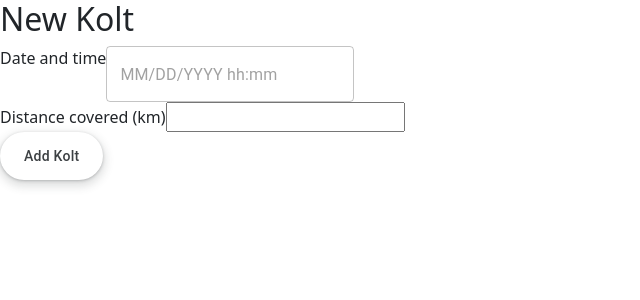
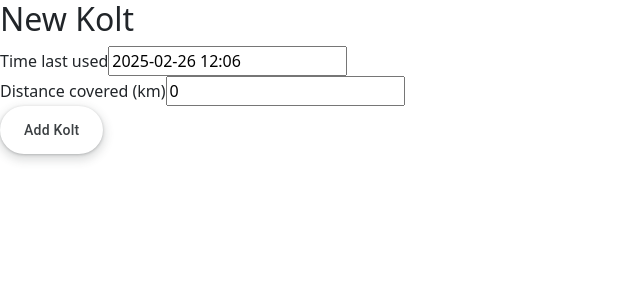
Before and after one commit to Ric-gif/kolt-project, a React (Vite) app: page / in a window 1280 px wide. Shown: the top 300 px of the page, without its empty margins (0-640 px from the left). Built offline with nearby package versions, Linux system fonts and the light colour scheme.

Commit message:
add date and mileage input using react-datepicker; update styles and dependencies

```diff
--- a/package.json
+++ b/package.json
@@ -16,8 +16,10 @@
     "@mui/x-date-pickers": "^7.27.1",
     "@popperjs/core": "^2.11.8",
     "bootstrap": "^5.3.3",
+    "date-fns": "^4.1.0",
     "dayjs": "^1.11.13",
     "react": "^19.0.0",
+    "react-datepicker": "^8.1.0",
     "react-dom": "^19.0.0",
     "sass": "^1.85.1"
   },
--- a/src/Components/Create/CreateKolt.jsx
+++ b/src/Components/Create/CreateKolt.jsx
@@ -1,38 +1,48 @@
 import { useState } from "react";
-import { AdapterDayjs } from '@mui/x-date-pickers/AdapterDayjs';
-import { LocalizationProvider } from '@mui/x-date-pickers/LocalizationProvider';
-import { DateTimePicker } from '@mui/x-date-pickers/DateTimePicker';
-import dayjs from 'dayjs';
+import DatePicker from "react-datepicker";
+import "react-datepicker/dist/react-datepicker.css";
 
 export default function CreateKolt({ koltData, setKoltData }) {
 
-    const [lastUseTime, setLastUseTime] = useState('');
+    const currentDateTime = new Date();
+    const formatDateTime = (date) => {
+        const pad = (num) => num.toString().padStart(2, '0');
+        return `${date.getFullYear()}-${pad(date.getMonth() + 1)}-${pad(date.getDate())} ${pad(date.getHours())}:${pad(date.getMinutes())}`;
+    };
+
     const [totalRideKilometers, setTotalKilometers] = useState(0);
+    const [lastUseTime, setLastUseTime] = useState(formatDateTime(currentDateTime));
 
-    const addKolt = _ => {
-        const formattedLastUseTime = dayjs(lastUseTime).format('YYYY-MM-DD HH:mm');
+    const addKolt = (e) => {
+        e.preventDefault();
         const kolt = {
             id: koltData.length + 1,
             registrationCode: uniqueCode(8),
             isBusy: 0,
-            lastUseTime: formattedLastUseTime,
-            totalRideKilometers: parseFloat(parseFloat(totalRideKilometers).toFixed(2))
-        }
+            lastUseTime,
+            totalRideKilometers: parseFloat(parseFloat(totalRideKilometers).toFixed(2)),
+        };
         setKoltData([...koltData, kolt]);
-    }
 
-    const uniqueCode = s => {
-        const char = 'ABCDEFGHIJKLMNOPQRSTUVWXYZ0123456789';
-        let result = '';
+        setTotalKilometers(0);
+        setLastUseTime(formatDateTime(currentDateTime));
+    };
 
+    const uniqueCode = (s) => {
+        const char = "ABCDEFGHIJKLMNOPQRSTUVWXYZ0123456789";
+        let result = "";
         for (let i = 0; i < s; i++) {
             result += char.charAt(Math.floor(Math.random() * char.length));
         }
         return result;
-    }
+    };
 
-    const currentDate = new Date();
-
+    const parseDateTime = (dateTimeString) => {
+        const [datePart, timePart] = dateTimeString.split(' ');
+        const [year, month, day] = datePart.split('-').map(Number);
+        const [hours, minutes] = timePart.split(':').map(Number);
+        return new Date(year, month - 1, day, hours, minutes);
+    };
 
     return (
         <>
@@ -40,14 +50,45 @@ export default function CreateKolt({ koltData, setKoltData }) {
                 <h2>New Kolt</h2>
                 <form onSubmit={addKolt}>
                     <div>
-                        <label htmlFor="date">Date and time</label>
-                        <LocalizationProvider dateAdapter={AdapterDayjs}>
-                            <DateTimePicker format="L HH:mm" onChange={c => setLastUseTime(c)}/>
-                        </LocalizationProvider>
+                        <label htmlFor="">Time last used</label>
+                        <DatePicker
+                            selected={parseDateTime(lastUseTime)}
+                            maxDate={new Date()}
+                            minTime={new Date(new Date().setHours(0, 0, 0, 0))}
+                            maxTime={parseDateTime(lastUseTime).toDateString() === new Date().toDateString() ? new Date() : new Date(new Date().setHours(23, 59, 59, 999))}
+                            onChange={c => setLastUseTime(formatDateTime(c))}
+                            showTimeSelect
+                            timeFormat="HH:mm"
+                            dateFormat="yyyy-MM-dd HH:mm"
+                            timeIntervals={1}
+                            showMonthDropdown
+                            showYearDropdown
+                            dropdownMode="select"
+                        />
                     </div>
                     <div>
                         <label htmlFor="mileage">Distance covered (km)</label>
-                        <input type="number" name="mileage" id="mileage" step={0.01} min={0} onChange={c => setTotalKilometers(c.target.value)} />
+                        <input
+                            type="number"
+                            name="mileage"
+                            id="mileage"
+                            step={0.01}
+                            min={0}
+                            value={totalRideKilometers}
+                            onChange={c => {
+                                const value = c.target.value;
+                                if (/^\d*\.?\d{0,2}$/.test(value)) {
+                                    setTotalKilometers(value);
+                                }
+                            }}
+                            onKeyDown={e => {
+                                if (e.key === "e" || e.key === "-" || e.key === "+") {
+                                    e.preventDefault();
+                                }
+                            }}
+                        />
+                    </div>
+                    <div>
                     </div>
                     <button type="submit" className="button-17">Add Kolt</button>
                 </form>
```
Also changed, not shown: src/sass/styles.scss (+4 -4 lines), 1 other file (tests, documents, lock files or other folders).
